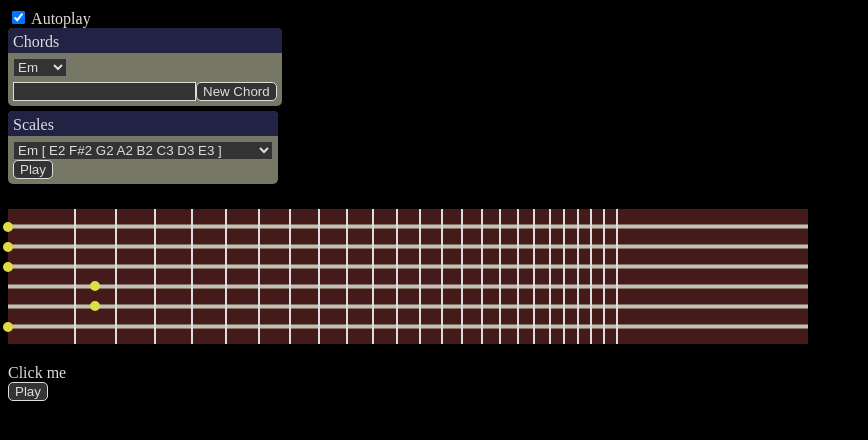
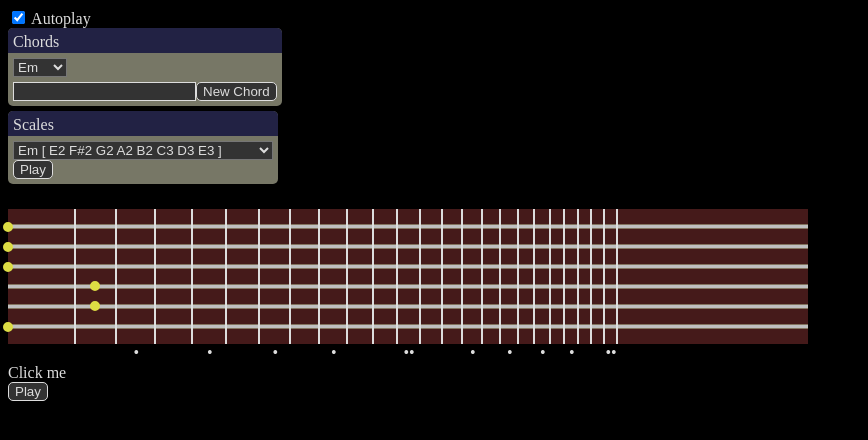
Before and after one commit to marriola/ng2chord, an Angular app: page / in a window 1280 px wide. Shown: the top 440 px of the page, without its empty margins (0-868 px from the left). Built offline with nearby package versions, Linux system fonts and the light colour scheme.

Commit message:
Adding fret markers

```diff
--- a/src/app/components/app.html
+++ b/src/app/components/app.html
@@ -1,6 +1,8 @@
 <!-- guitar -->
 <fretboard width="800" strings="E4,B3,G3,D3,A2,E2" selectorType="list"
-           fretPositions="66,107,146,183,217,250,281,310,338,364,388,411,433,453,473,491,509,525,541,555,569,582,595,608">
+           fretPositions="66,107,146,183,217,250,281,310,338,364,388,411,433,453,473,491,509,525,541,555,569,582,595,608"
+           dotPositions="3,5,7,9,15,17,19,21"
+           doubleDotPositions="12,24">
     <chord name="Em" frets="0,0,0,2,2,0"></chord>
     <chord name="Emaj" frets="0,0,1,2,2,0"></chord>
     <chord name="Cmaj" frets="0,1,0,2,3,-"></chord>
--- a/src/app/components/fretboard.css
+++ b/src/app/components/fretboard.css
@@ -63,3 +63,18 @@
     top: -6px;
     left: -5px;
 }
+
+.dot {
+    position: absolute;
+    top: -20px;
+}
+
+.dot::after {
+    position: relative;
+    content: '•';
+    left: -1px;
+}
+
+.dot.double::after {
+    content: '••';
+}
--- a/src/app/components/fretboard.html
+++ b/src/app/components/fretboard.html
@@ -39,6 +39,20 @@
     </div>
 </div>
 
+<div style="position: relative;">
+    <span
+        *ngFor="let fret of frets"
+        class="dot"
+        [style.display]="dotPositions.includes(fret.index) ? 'inline' : 'none'"
+        [style.left.px]="fret.left + fret.width / 2"></span>
+
+    <span
+        *ngFor="let fret of frets"
+        class="dot double"
+        [style.display]="doubleDotPositions.includes(fret.index) ? 'inline' : 'none'"
+        [style.left.px]="fret.left + fret.width / 2 - 3"></span>
+</div>
+
 <div>{{stringAndFret}}</div>
 
 <button type="button" (click)="_player.toggleTones()">
--- a/src/app/components/fretboard.ts
+++ b/src/app/components/fretboard.ts
@@ -34,6 +34,7 @@ export class FretboardComponent {
     private _scales = {};
     private _stringsArray: Array<string> = [];
     private _dotPositionsArray: Array<number>;
+    private _doubleDotPositionsArray: Array<number>;
 
     @Input() width: number;
     @Input('fretPositions') _fretPositions: string;
@@ -46,6 +47,15 @@ export class FretboardComponent {
 
     get dotPositions(): Array<number> {
         return this._dotPositionsArray;
+    }
+
+    @Input('doubleDotPositions')
+    set _doubleDotPositions(value: string) {
+        this._doubleDotPositionsArray = value.split(',').map(x => parseInt(x));
+    }
+
+    get doubleDotPositions(): Array<number> {
+        return this._doubleDotPositionsArray;
     }
 
     @Input('strings')
```
